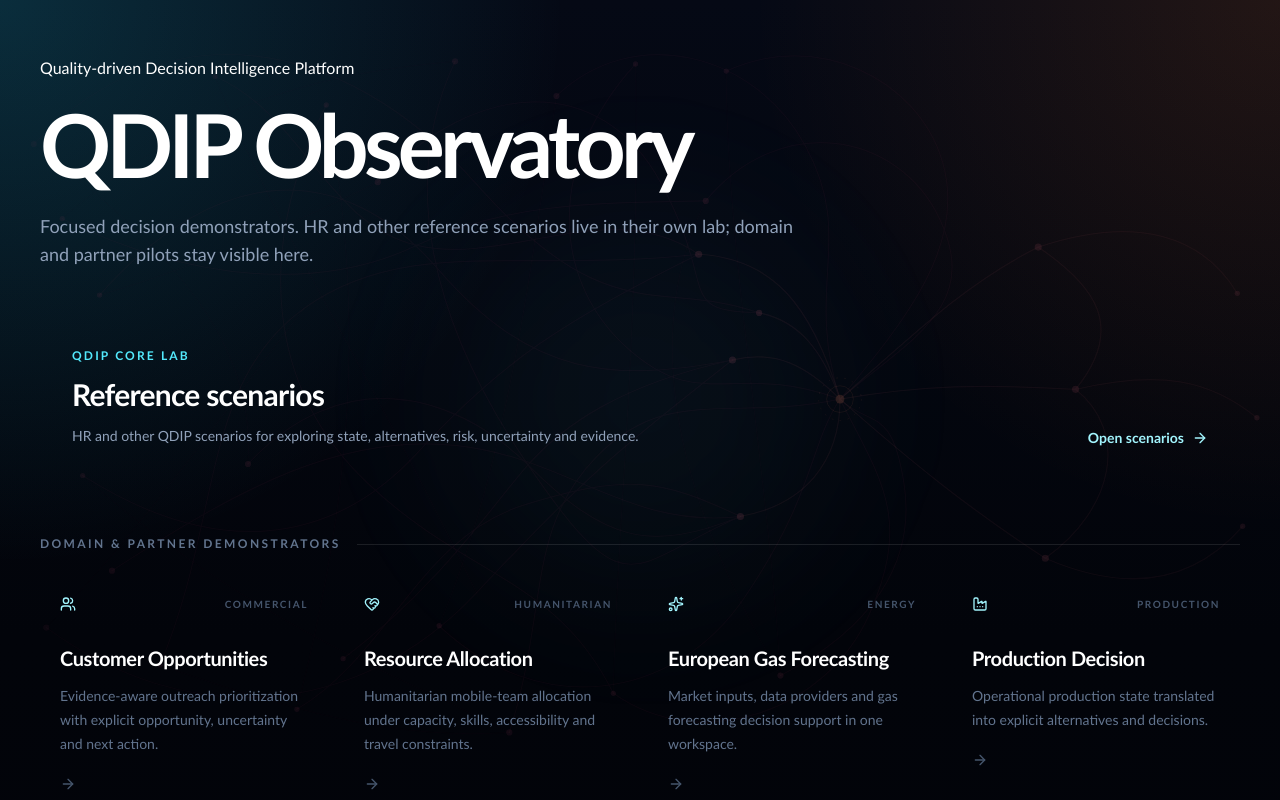
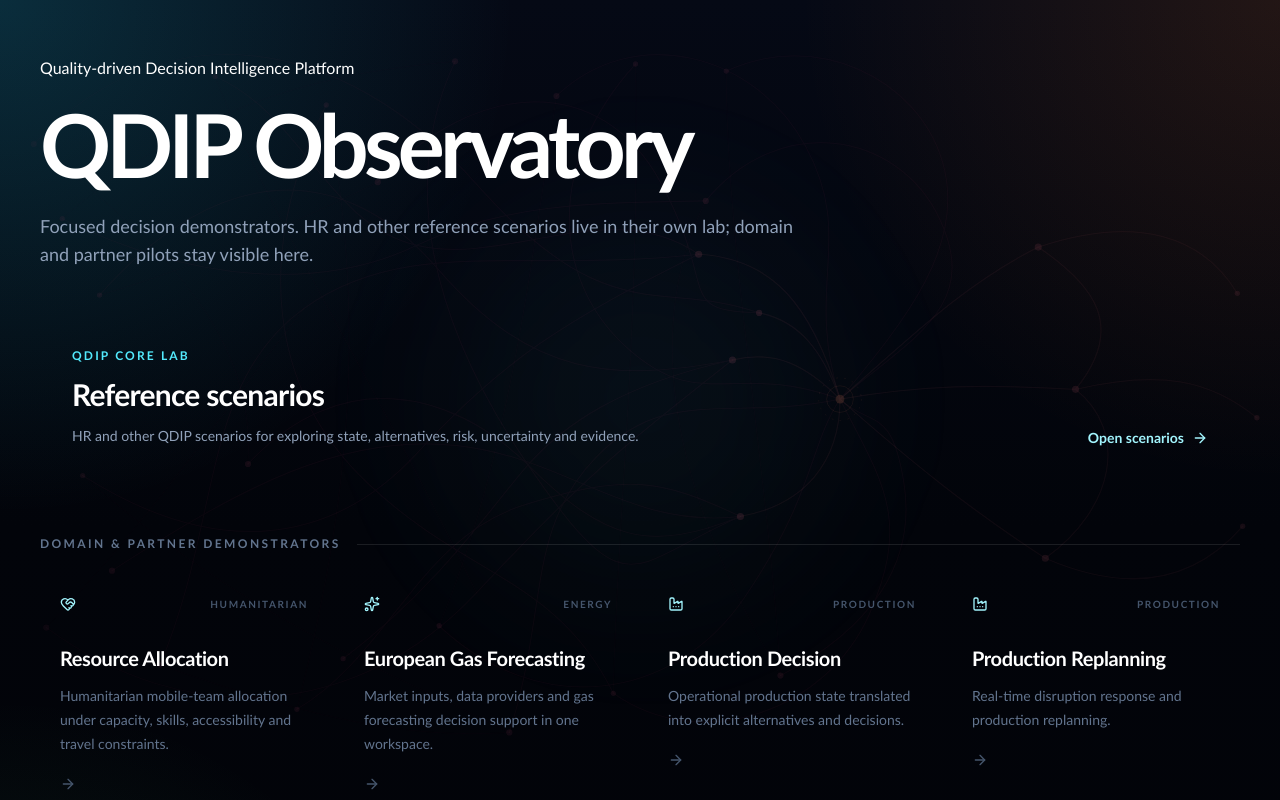
Before and after one commit to mentality-prj/dip-observatory, a Next.js app: page /en in a window 1280 px wide. Shown: the top 800 px of the page. Built offline with nearby package versions, Linux system fonts and the light colour scheme.

Commit message:
chore: align customer opportunities branch with current observatory design

```diff
--- a/src/components/observatory/observatory-home.tsx
+++ b/src/components/observatory/observatory-home.tsx
@@ -1,5 +1,5 @@
 import Link from "next/link";
-import { ArrowRight, Building2, Factory, HeartHandshake, Sparkles, Users } from "lucide-react";
+import { ArrowRight, Building2, Factory, HeartHandshake, Sparkles } from "lucide-react";
 import {
   buildLocalePath,
   type Locale,
@@ -15,7 +15,6 @@ type Localized = Record<Locale, string>;
 type Demo = { href: string; title: Localized; description: Localized; tag: Localized; icon: typeof Building2 };
 
 const demos: Demo[] = [
-  { href: "/customer-opportunities", title: { en: "Customer Opportunities", uk: "Потенційні клієнти", pl: "Szanse sprzedażowe" }, description: { en: "Evidence-aware outreach prioritization with explicit opportunity, uncertainty and next action.", uk: "Пріоритизація потенційних клієнтів за доказами, можливістю, невизначеністю та наступною дією.", pl: "Priorytetyzacja kontaktów na podstawie dowodów, szansy, niepewności i następnej akcji." }, tag: { en: "COMMERCIAL", uk: "КОМЕРЦІЙНИЙ", pl: "KOMERCYJNY" }, icon: Users },
   { href: "/resource-allocation", title: { en: "Resource Allocation", uk: "Розподіл ресурсів", pl: "Alokacja zasobów" }, description: { en: "Humanitarian mobile-team allocation under capacity, skills, accessibility and travel constraints.", uk: "Розподіл гуманітарних мобільних команд з урахуванням місткості, навичок, доступності та переміщення.", pl: "Alokacja mobilnych zespołów humanitarnych z uwzględnieniem pojemności, kompetencji, dostępności i przejazdów." }, tag: { en: "HUMANITARIAN", uk: "ГУМАНІТАРНИЙ", pl: "HUMANITARNY" }, icon: HeartHandshake },
   { href: "/gas-forecast", title: { en: "European Gas Forecasting", uk: "Прогнозування європейського газового ринку", pl: "Prognozowanie europejskiego rynku gazu" }, description: { en: "Market inputs, data providers and gas forecasting decision support in one workspace.", uk: "Ринкові дані, провайдери та підтримка рішень на основі прогнозу газового ринку в одному середовищі.", pl: "Dane rynkowe, dostawcy danych i wsparcie decyzji oparte na prognozie rynku gazu w jednym środowisku." }, tag: { en: "ENERGY", uk: "ЕНЕРГЕТИКА", pl: "ENERGIA" }, icon: Sparkles },
   { href: "/production-decision", title: { en: "Production Decision", uk: "Виробничі рішення", pl: "Decyzje produkcyjne" }, description: { en: "Operational production state translated into explicit alternatives and decisions.", uk: "Перетворення операційного стану виробництва на явні альтернативи та рішення.", pl: "Przekształcenie stanu operacyjnego produkcji w jawne alternatywy i decyzje." }, tag: { en: "PRODUCTION", uk: "ВИРОБНИЦТВО", pl: "PRODUKCJA" }, icon: Factory },
```
